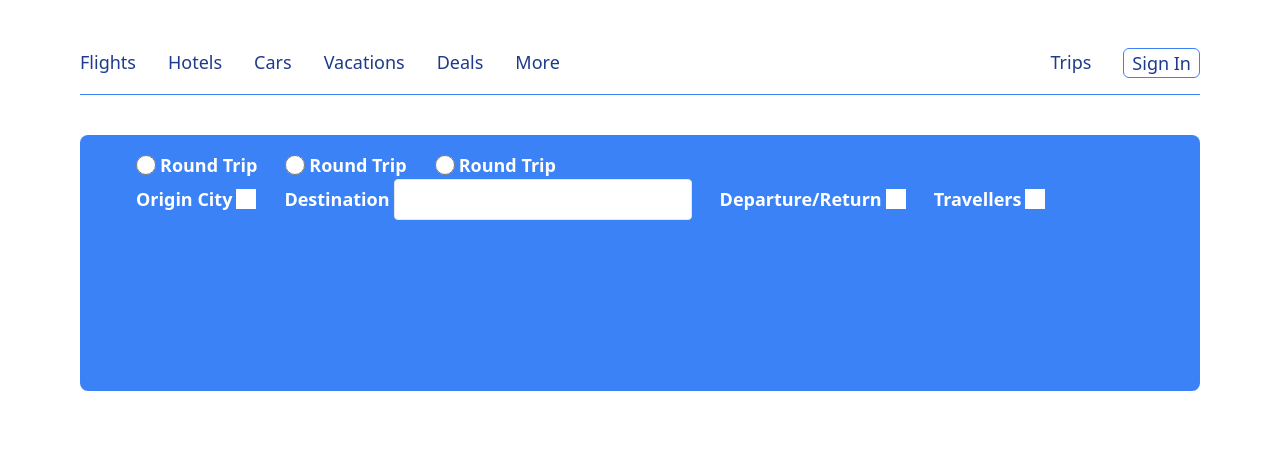
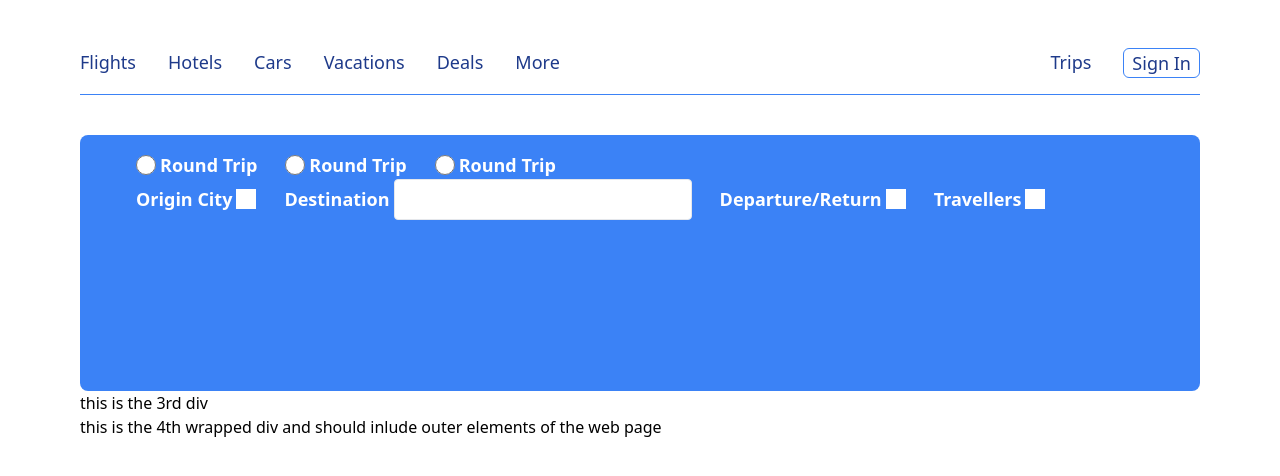
Before and after one commit to Sam516-Dev/my-project, a React (Create React App) app: page / in a window 1280 px wide. Shown: the top 476 px of the page. Built offline with nearby package versions, Linux system fonts and the light colour scheme.

Commit message:
update
Signed-off-by: Sam516-Dev <samuelnjoroge3455@gmail.com>

```diff
--- a/src/components/FrontBar.js
+++ b/src/components/FrontBar.js
@@ -59,8 +59,8 @@ function FrontBar() {
             </div>
           </div>
         </div>
-        <div></div>
-        <div></div>
+        <div> this is the 3rd div</div>
+        <div> this is the 4th wrapped div and should inlude outer elements of the web page </div>
       </div>
     </div>
   )
```
